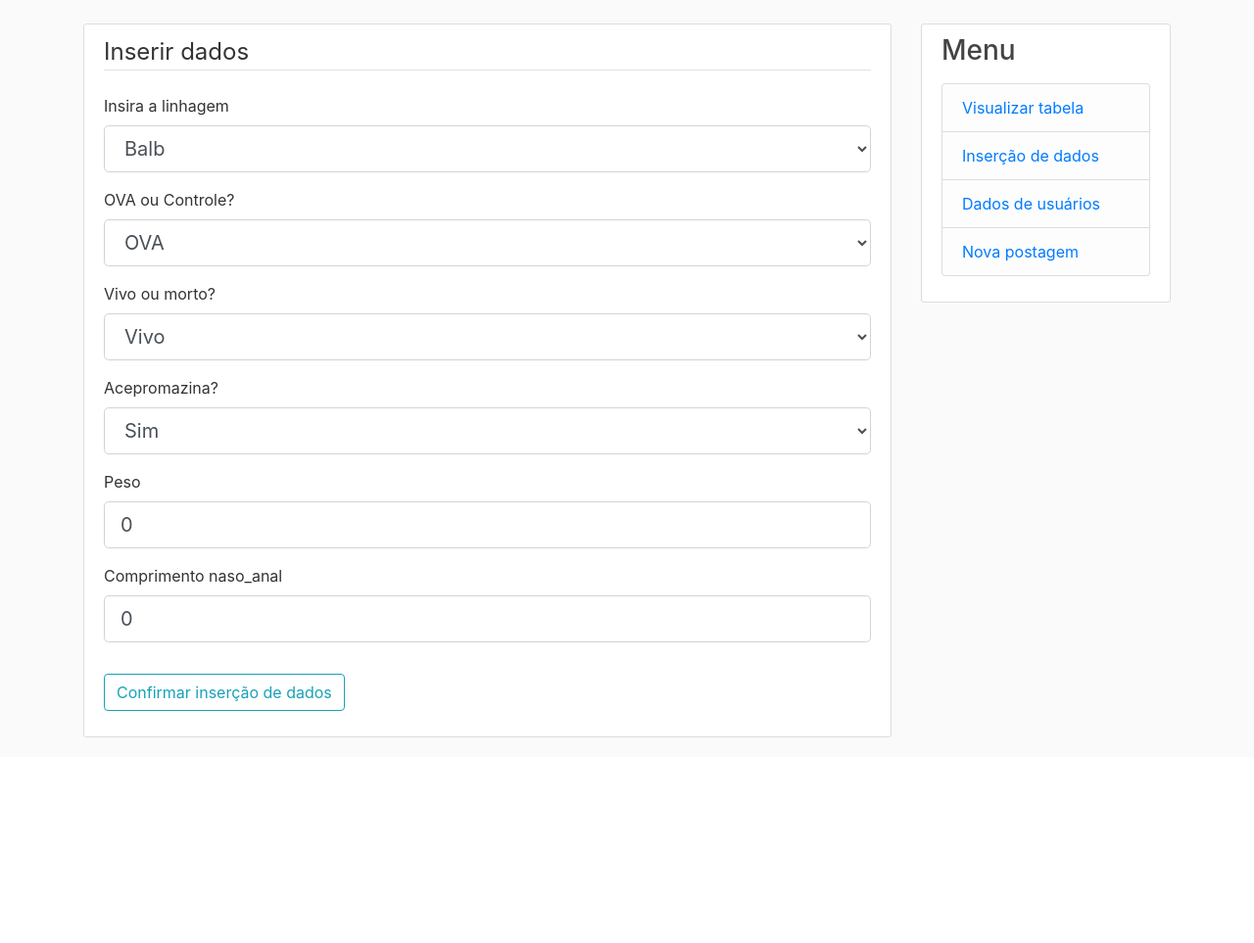
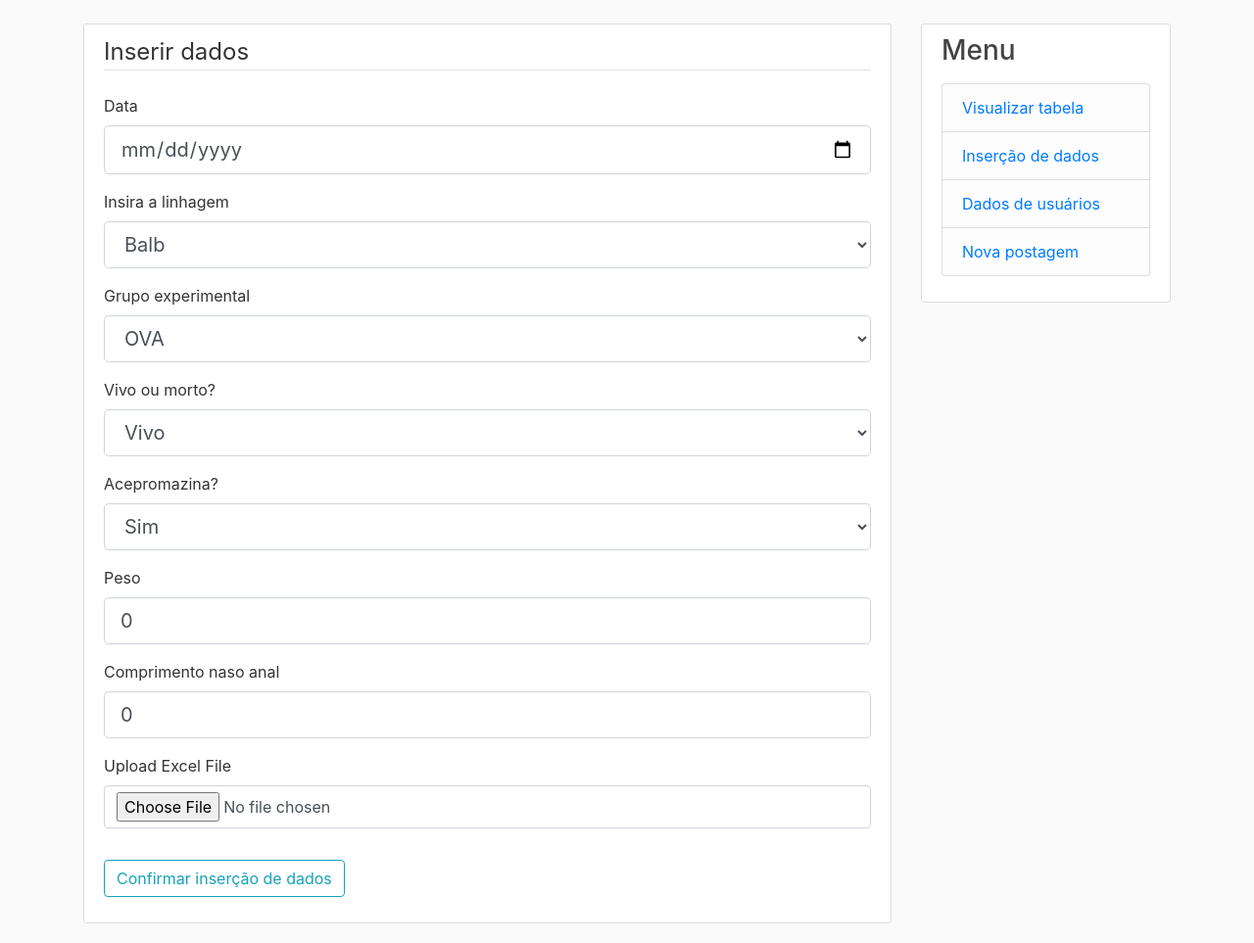
Before and after one commit to ricardosaito0/lab_bank, a Flask app: page /table/insert_data in a window 1280 px wide. Shown: the part 56-1019 px from the top of the page at 98% size. Before the commit the page ends 809 px from the top, so only its background shows below. Run offline with Flask 3, Linux system fonts and the light colour scheme; the visitor is signed in with stand-in values (Sample User, id 1); parts of the project's set-up code (start-up, migrations or seed data) failed here and were passed over; some libraries are stand-ins or nearby versions.

Commit message:
Atualização do dia 29/10

```diff
--- a/lab_bank/models.py
+++ b/lab_bank/models.py
@@ -59,8 +59,8 @@ class Post(db.Model):
 
 
 class Subject(db.Model):
-
     id = db.Column(db.Integer, primary_key=True)
+    date = db.Column(db.Date, nullable=False)
     lineage = db.Column(db.Text)
     ova_or_control = db.Column(db.Text)
     dead_or_alive = db.Column(db.Text)
@@ -69,3 +69,4 @@ class Subject(db.Model):
     naso_anal_length = db.Column(db.Float)
     user_id = db.Column(db.Integer, db.ForeignKey('user.id'), nullable=False)
     date_created = db.Column(db.DateTime, nullable=False, default=datetime.now(pytz.timezone('America/Sao_Paulo')))
+    excel_file_path = db.Column(db.String(200))
--- a/lab_bank/table/forms.py
+++ b/lab_bank/table/forms.py
@@ -1,12 +1,15 @@
 from flask_wtf import FlaskForm
-from wtforms import StringField, FloatField, SubmitField, SelectField
+from wtforms import StringField, FloatField, SubmitField, SelectField, DateField, FileField
+from wtforms.validators import DataRequired
 
 class InsertDataForm(FlaskForm):
+
+    date = DateField('Data', format='%Y-%m-%d', validators=[DataRequired()])
 
     lineage = SelectField('Insira a linhagem', choices=[('Balb', 'Balb'), ('Outros', 'Outros')], default='Balb')
     other_lineage = StringField('Especificar linhagem', render_kw={'placeholder': 'Especifique aqui...'})
 
-    ova_or_control = SelectField('OVA ou Controle?', choices=[('OVA', 'OVA'), ('Controle', 'Controle'), ('Outros', 'Outros')], default='OVA')
+    ova_or_control = SelectField('Grupo experimental', choices=[('OVA', 'OVA'), ('Controle', 'Controle'), ('Outros', 'Outros')], default='OVA')
     other_ova_or_control = StringField('Especificar', render_kw={'placeholder': 'Especifique aqui...'})
 
     dead_or_alive = SelectField('Vivo ou morto?', choices=[('Vivo', 'Vivo'), ('Morto', 'Morto')], default='Vivo')
@@ -15,6 +18,9 @@ class InsertDataForm(FlaskForm):
     other_acepromazine = StringField('Especificar', render_kw={'placeholder': 'Especifique aqui...'})
 
     weight = FloatField('Peso', default=0)
-    naso_anal_length = FloatField('Comprimento naso_anal', default=0)
+    naso_anal_length = FloatField('Comprimento naso anal', default=0)
+
+    # New file input field for the Excel file
+    excel_file = FileField('Upload Excel File', validators=[DataRequired()])
 
     submit = SubmitField('Confirmar inserção de dados')
--- a/lab_bank/table/routes.py
+++ b/lab_bank/table/routes.py
@@ -4,49 +4,72 @@ from lab_bank import db
 from lab_bank.table.forms import InsertDataForm
 from lab_bank.models import Subject, User
 import pandas as pd
+import os
+from werkzeug.utils import secure_filename
 
 table = Blueprint('table', __name__)
 
 @table.route('/table/insert_data', methods=['GET', 'POST'])
 @login_required
 def insert_data():
-
     form = InsertDataForm()
 
     if form.validate_on_submit():
+        # Save the Excel file
+        file = request.files.get('excel_file')
+        excel_file_path = None
 
-        subject = Subject(lineage = form.lineage.data, ova_or_control = form.ova_or_control.data, dead_or_alive = form.dead_or_alive.data, acepromazine = form.acepromazine.data, weight = form.weight.data, naso_anal_length = form.naso_anal_length.data, user_id = current_user.id)
+        if file:
+            filename = secure_filename(file.filename)
+            file_path = os.path.join('uploads', filename)  # Ensure you have an 'uploads' directory
+            file.save(file_path)
+            excel_file_path = filename  # Save just the filename for DB
+
+        subject = Subject(
+            lineage=form.lineage.data,
+            date=form.date.data,
+            ova_or_control=form.ova_or_control.data,
+            dead_or_alive=form.dead_or_alive.data,
+            acepromazine=form.acepromazine.data,
+            weight=form.weight.data,
+            naso_anal_length=form.naso_anal_length.data,
+            user_id=current_user.id,
+            excel_file_path=excel_file_path  # Save the filename to the database
+        )
 
         db.session.add(subject)
         db.session.commit()
 
-        flash(f'Inserção bem sucedida!', 'success')
+        flash('Inserção bem sucedida!', 'success')
 
-    return render_template('insert_data.html', title = 'Inserir dados', legend = 'Inserir dados', form = form)
+    return render_template('insert_data.html', title='Inserir dados', legend='Inserir dados', form=form)
 
 @table.route('/table/display_table')
 @login_required
 def display_table():
-
     subjects = Subject.query.all()
 
     subjects_data = [
         {
             'ID do Exp.': subject.id,
+            'Data do Exp.': subject.date.strftime('%d-%m-%Y') if subject.date else 'N/A',
             'Linhagem': subject.lineage,
             'OVA/Controle': subject.ova_or_control,
             'Vivo/Morto': subject.dead_or_alive,
             'Acepromazina?': subject.acepromazine,
             'Peso': subject.weight,
             'CNA': subject.naso_anal_length,
-            'ID do Usuário': subject.user_id
+            'ID do Usuário': subject.user_id,
+            'Arquivo Excel': f'<a href="{url_for("static", filename="uploads/" + subject.excel_file_path)}">Download</a>' if subject.excel_file_path else 'N/A'
         }
         for subject in subjects
     ]
 
-    subject_table = pd.DataFrame(subjects_data).to_html(classes='table table-bordered', index=False)
+    subject_table = pd.DataFrame(subjects_data).to_html(classes='table table-bordered', index=False, escape=False)
 
-    return render_template('display_table.html', title = 'Visualizar tabela', legend = 'Visualizar tabela', subject_table = subject_table)
+    return render_template('display_table.html', title='Visualizar tabela', legend='Visualizar tabela', subject_table=subject_table)
+
+
 
 @table.route('/table/<int:subject_id>/update/', methods=['GET', 'POST'])
 @login_required
@@ -63,6 +86,7 @@ def update_data(subject_id):
     if form.validate_on_submit():
 
         subject.lineage = form.lineage.data
+        subject.date = form.date.data
         subject.ova_or_control = form.ova_or_control.data
         subject.dead_or_alive = form.dead_or_alive.data
         subject.acepromazine = form.acepromazine.data
--- a/lab_bank/templates/about.html
+++ b/lab_bank/templates/about.html
@@ -5,6 +5,7 @@
 
 	<div style="margin-bottom: 30px;"></div>
 
-	<div> {{ test_table | safe }} </div>
+	<div> {{ test_table_hiragana | safe }} </div>
+	<div> {{ test_table_katakana | safe }} </div>
 
 {% endblock %}
--- a/lab_bank/templates/insert_data.html
+++ b/lab_bank/templates/insert_data.html
@@ -11,6 +11,22 @@
 
                 <legend class='border-bottom mb-4'>{{ legend }}</legend>
 
+                <!-- Campo de Data -->
+                <div class='form-group'>
+                    {{ form.date.label(class='form-control-label') }}
+                    {% if form.date.errors %}
+                        {{ form.date(class='form-control form-control-lg is-invalid') }}
+                        <div class="invalid-feedback">
+                            {% for error in form.date.errors %}
+                                <span>{{ error }}</span>
+                            {% endfor %}
+                        </div>
+                    {% else %}
+                        {{ form.date(class='form-control form-control-lg') }}
+                    {% endif %}
+                </div>
+
+                <!-- Campo de Linhagem -->
                 <div class='form-group'>
                     {{ form.lineage.label(class='form-control-label') }}
                     {% if form.lineage.errors %}
@@ -29,6 +45,7 @@
                     </div>
                 </div>
 
+                <!-- Campo OVA ou Controle -->
                 <div class='form-group'>
                     {{ form.ova_or_control.label(class='form-control-label') }}
                     {% if form.ova_or_control.errors %}
@@ -47,6 +64,7 @@
                     </div>
                 </div>
 
+                <!-- Campo Vivo ou Morto -->
                 <div class='form-group'>
                     {{ form.dead_or_alive.label(class='form-control-label') }}
                     {% if form.dead_or_alive.errors %}
@@ -61,6 +79,7 @@
                     {% endif %}
                 </div>
 
+                <!-- Campo Acepromazina -->
                 <div class='form-group'>
                     {{ form.acepromazine.label(class='form-control-label') }}
                     {% if form.acepromazine.errors %}
@@ -79,6 +98,7 @@
                     </div>
                 </div>
 
+                <!-- Campo Peso -->
                 <div class='form-group'>
                     {{ form.weight.label(class='form-control-label') }}
                     {% if form.weight.errors %}
@@ -93,6 +113,7 @@
                     {% endif %}
                 </div>
 
+                <!-- Campo Comprimento naso-anal -->
                 <div class='form-group'>
                     {{ form.naso_anal_length.label(class='form-control-label') }}
                     {% if form.naso_anal_length.errors %}
@@ -106,6 +127,12 @@
                         {{ form.naso_anal_length(class='form-control form-control-lg') }}
                     {% endif %}
                 </div>
+
+				<div class='form-group'>
+					<label for="excel_file" class='form-control-label'>Upload Excel File</label>
+					<input type="file" name="excel_file" class="form-control" accept=".xls,.xlsx">
+				</div>
+
 
             </fieldset>
 
```
Also changed, not shown: lab_bank/main/routes.py (+37 -4 lines), lab_bank/templates/display_table.html (+16 -2 lines), instance/site.db.
